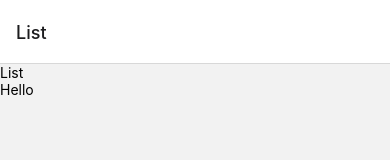
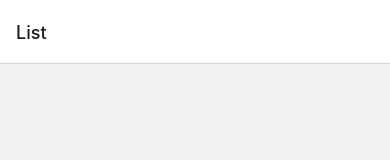
Before and after one commit to KocherginV/TodoApp, a React Native app: screen /List in a window 390 px wide. Shown: the top 160 px of the page. Built offline with nearby package versions, Linux system fonts and the light colour scheme.

Commit message:
integrate appcontext to show todos in list tab

```diff
--- a/src/App.provider.tsx
+++ b/src/App.provider.tsx
@@ -1,18 +1,29 @@
 import React from 'react';
+import { ToDo } from './types';
 
 type AppContextType = {
-  greeting: string;
+  todoList: ToDo[];
+  handleAddTodo: (todo: ToDo) => void;
 };
 
 const defaultValue = {
-  greeting: '',
+  todoList: [],
+  handleAddTodo: () => {},
 };
 
 const AppContext = React.createContext<AppContextType>(defaultValue);
 
 export const AppProvider: React.FC = ({ children }) => {
+  const [todoList, setTodoList] = React.useState<ToDo[]>([]);
+  const handleAddTodo = React.useCallback(
+    (newTodo: ToDo) => {
+      setTodoList(prevTodoList => [...prevTodoList, newTodo]);
+    },
+    [setTodoList],
+  );
+
   return (
-    <AppContext.Provider value={{ greeting: 'Hello' }}>
+    <AppContext.Provider value={{ todoList, handleAddTodo }}>
       {children}
     </AppContext.Provider>
   );
--- a/src/screens/Home.screen.tsx
+++ b/src/screens/Home.screen.tsx
@@ -1,24 +1,14 @@
 import React from 'react';
 import { StyleSheet, View } from 'react-native';
 import { Todo } from '../components/Todo';
-import { ToDo } from '../types';
-import { TodoListItemRow } from '../components/TodoListItemRow';
+import { useAppContext } from '../App.provider';
 
 export const Home: React.FC = () => {
-  const [todoList, setTodoList] = React.useState<ToDo[]>([]);
-  const handleAddTodo = React.useCallback(
-    (newTodo: ToDo) => {
-      setTodoList(prevTodoList => [...prevTodoList, newTodo]);
-    },
-    [setTodoList],
-  );
+  const appContext = useAppContext();
 
   return (
     <View style={styles.container}>
-      <Todo onAdd={handleAddTodo} />
-      {todoList.map(item => (
-        <TodoListItemRow item={item} key={item.timestamp.toISOString()} />
-      ))}
+      <Todo onAdd={appContext.handleAddTodo} />
     </View>
   );
 };
--- a/src/screens/TodoList.screen.tsx
+++ b/src/screens/TodoList.screen.tsx
@@ -1,19 +1,15 @@
 import React from 'react';
-import { StyleSheet, View, Text } from 'react-native';
+import { ScrollView } from 'react-native';
 import { useAppContext } from '../App.provider';
+import { TodoListItemRow } from '../components/TodoListItemRow';
 
 export const List: React.FC = () => {
   const appContext = useAppContext();
   return (
-    <View style={styles.container}>
-      <Text>List</Text>
-      <Text>{appContext.greeting}</Text>
-    </View>
+    <ScrollView>
+      {appContext.todoList.map(item => (
+        <TodoListItemRow item={item} key={item.timestamp.toISOString()} />
+      ))}
+    </ScrollView>
   );
 };
-
-const styles = StyleSheet.create({
-  container: {
-    flex: 1,
-  },
-});
```
